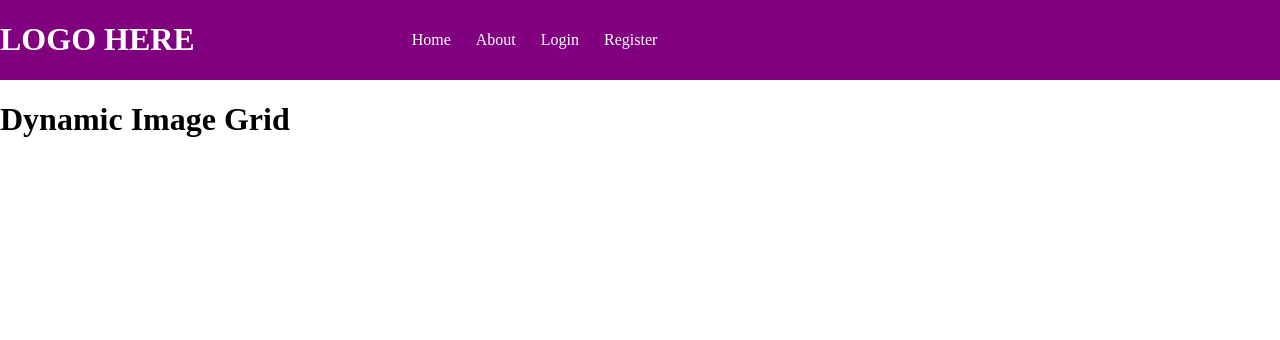
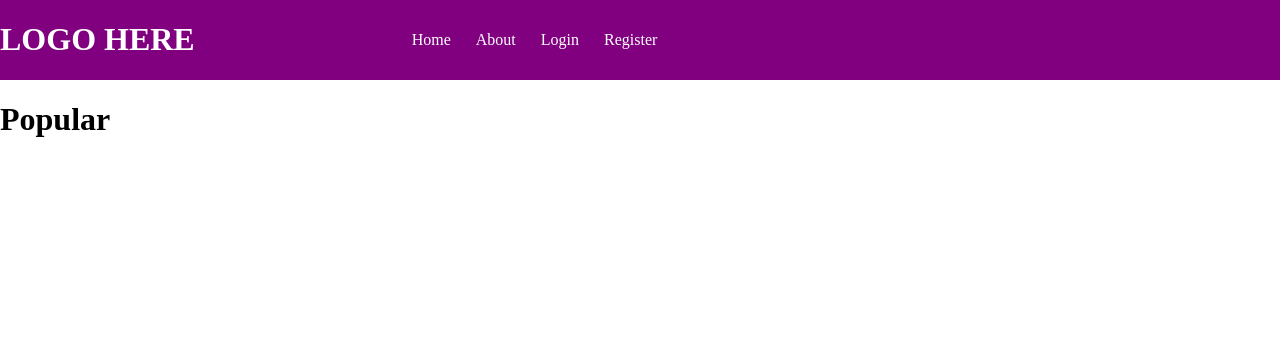
Before and after one commit to FlatWaffle/MyGameListsFork, a Python web app: template Templates/index.html in a window 1280 px wide. Shown: the top 340 px of the page. Run offline with Jinja, Linux system fonts and the light colour scheme; the template is opened without the code that fills it, so the values that code supplies are empty.

Commit message:
Update index.html

```diff
--- a/Templates/index.html
+++ b/Templates/index.html
@@ -21,7 +21,7 @@
 </header>
 
 <!-- main -->
-<h1>Dynamic Image Grid</h1>
+<h1>Popular</h1>
 <div class="grid" id="imageGrid">
 <!-- Homepage with lists will be here -->
 </div>
```
